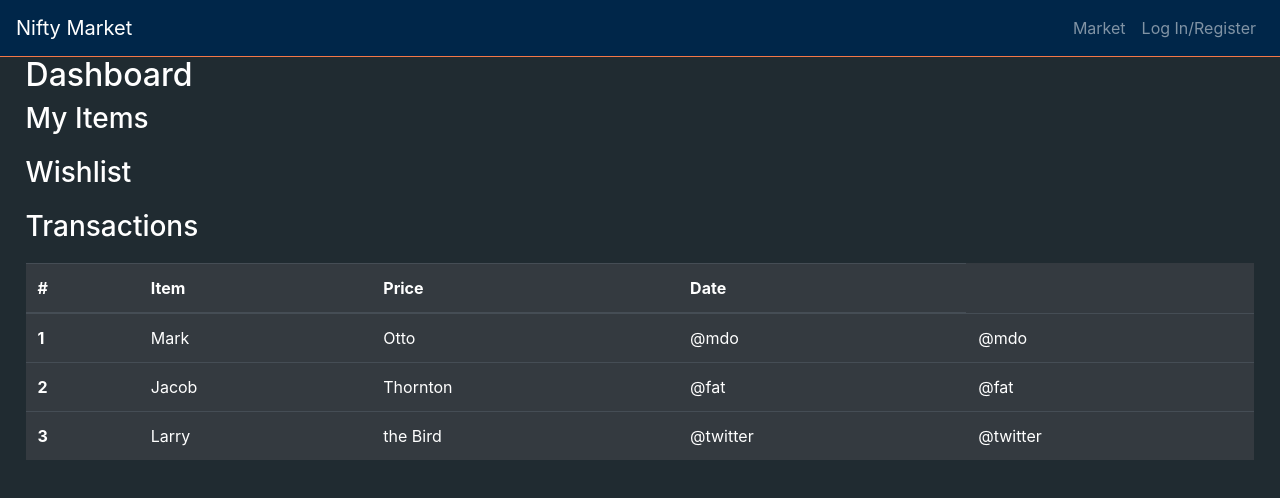
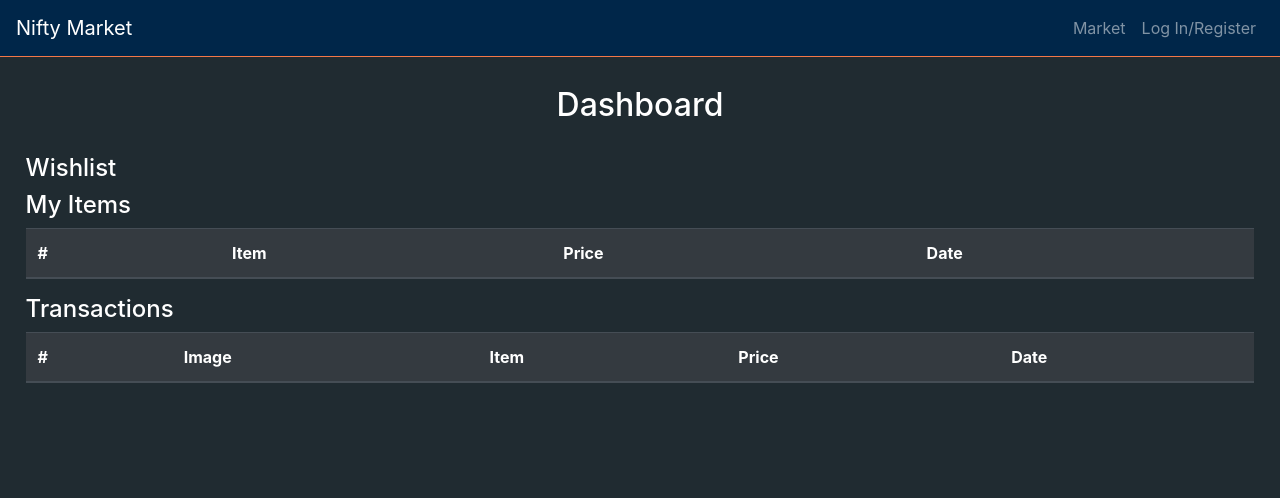
Before and after one commit to nifty-market/Nifty-Market-FE, a React (Create React App) app in the folder nifty-market-app/: page /Dashboard in a window 1280 px wide. Shown: the top 498 px of the page. Built offline with nearby package versions, Linux system fonts and the light colour scheme.

Commit message:
finished components for dashboard, liked each component to backend

```diff
--- a/nifty-market-app/src/actions/index.js
+++ b/nifty-market-app/src/actions/index.js
@@ -1,22 +1,20 @@
-import axios from 'axios';
-
 export const LOGIN_START = 'LOGIN_START';
 export const LOGIN_SUCCESS = 'LOGIN_SUCCESS';
 export const LOGIN_FAILURE = 'LOGIN_FAILURE';
+export const LOGOUT = 'LOGOUT';
 
 export const FETCH_DATA_START = 'FETCH_DATA_START';
 export const FETCH_DATA_SUCCESS = 'FETCH_DATA_SUCCESS';
 export const FETCH_DATA_FAILURE = 'FETCH_DATA_FAILURE';
 
+export const ADD_USER_DATA = 'ADD_USER_DATA';
+
 export const login = creds => dispatch => {
   creds = { "grant_type": "password", ...creds }
   let queryString = Object.keys(creds).map(key => key + '=' + creds[key]).join('&');
-
   dispatch({ type: LOGIN_START });
-  // console.log(creds);
-  // console.log(queryString);
   return fetch("https://java-nifty.herokuapp.com/oauth/token", {
-	  body: "grant_type=password&username=admin&password=password",
+	  body: 'grant_type=password&username=admin&password=password',
 	  headers: {
 	    Authorization: "Basic bGFtYmRhLWNsaWVudDpsYW1iZGEtc2VjcmV0",
 	    "Content-Type": "application/x-www-form-urlencoded"
@@ -24,37 +22,30 @@ export const login = creds => dispatch => {
 	  method: "POST"
 	}).then(res => res.json())
 	.then(data => {
+		console.log(data);
 		localStorage.setItem('token', data.access_token);
 		dispatch({ type: LOGIN_SUCCESS, payload: data.access_token });
 	})
+	.then(() => getUserData())
 	.catch(console.log);
-  // return axios
-	 //  .request({
-	 //  	url: "http://java-nifty.herokuapp.com/oauth/token",
-	 //  	method: "post",
-	 //  	withCredentials: true,
-	 //  	auth: {
-  //     	username: "lambda-client",
-  //     	password: "lambda-secret",
-  //   	},
-  //   	data: queryString,
-  //   	// headers: {
-  //    //    'Content-Type':'application/x-www-form-urlencoded'
-  //   	// }
-  //   })
-	 //  .then(res => {
-	 //    // localStorage.setItem('token', res.data.access_token);
-	 //    // dispatch({ type: LOGIN_SUCCESS, payload: res.data.access_token });
-	 //    console.log(res)
-	 //  })
-	 //  .catch(err => {
-	 //  	// dispatch({ type: LOGIN_FAILURE, error: err.response});
-	 //    console.log(err)
-	 //  })
 };
 
+export const getUserData = () => dispatch => {
+	return fetch("https://java-nifty.herokuapp.com/login", {
+		  headers: {
+		    Authorization: `Bearer ${localStorage.getItem('token')}`,
+		    "Content-Type": "application/x-www-form-urlencoded"
+		  },
+		  method: "GET"
+		}).then(res => res.json()).then( data => {
+			console.log(data)
+			dispatch({ type: ADD_USER_DATA, payload: data });
+		}).catch(console.log)
+}
+
 export const logout = () => dispatch => {
-
+	localStorage.removeItem('token');
+	dispatch({ type: LOGOUT });
 }
 
 export const getData = () => dispatch => {
@@ -67,15 +58,4 @@ export const getData = () => dispatch => {
 		dispatch({ type: FETCH_DATA_SUCCESS, payload: data });
 	})
 	.catch(console.log);
-
-  // axios
-    // .get('https://java-nifty.herokuapp.com/login',
-    // 	{ headers: {'Authorization': `bearer + ${localStorage.getItem('token')}`} })
-    // .then(res => {
-    //   // dispatch({ type: FETCH_DATA_SUCCESS, payload: res.data });
-    //   console.log(res.data);
-    // })
-    // .catch(err => {
-    //   console.log(err)
-    // });
 };
--- a/nifty-market-app/src/components/Dashboard.js
+++ b/nifty-market-app/src/components/Dashboard.js
@@ -1,14 +1,18 @@
 import React from 'react';
+import Wishlist from './dashboard-components/Wishlist.js';
+import MyItems from './dashboard-components/MyItems.js';
 import Transactions from './dashboard-components/Transactions.js'
 
 class Dashboard extends React.Component {
 	render() {
 		return(
 			<div className="dashboard-page">
-				<h2 className="dashboard-title">Dashboard</h2>
+				<h2 className="title">Dashboard</h2>
 				<div className="dashboard">
-					<h3>My Items</h3>
-					<h3>Wishlist</h3>
+					<h4>Wishlist</h4>
+					<Wishlist />
+					<h4>My Items</h4>
+					<MyItems />
 					<Transactions />
 				</div>
 			</div>
--- a/nifty-market-app/src/components/dashboard-components/MyItems.js
+++ b/nifty-market-app/src/components/dashboard-components/MyItems.js
@@ -1,11 +1,53 @@
 import React from 'react';
+import { connect } from 'react-redux';
+
+import { Table } from 'reactstrap';
+import {
+	Card,
+	CardImg,
+	CardText,
+	CardBody,
+	CardTitle,
+	CardSubtitle,
+	Button
+} from 'reactstrap';
 
 class MyItems extends React.Component {
+
+	componentDidMount() {
+		console.log(this.props.userItems)
+	}
+
 	render() {
 		return(
-
+			<div>
+				<Table dark>
+	        <thead>
+	          <tr>
+	            <th>#</th>
+	            <th>Item</th>
+	            <th>Price</th>
+	            <th>Date</th>
+	          </tr>
+	        </thead>
+	        <tbody>
+	          	{this.props.userItems.map((item, i) => {
+	          		return <tr key={item.id}>
+			            <th scope="row">{i+1}</th>
+			            <td>{item.name}</td>
+			            <td>$9.99</td>
+			            <td>date</td>
+		          	</tr>
+	          	})}
+	        </tbody>
+	      </Table>
+			</div>
 		);
 	}
 }
 
-export default MyItems;
+const mapStateToProps = ({ userItems }) => ({
+	userItems
+});
+
+export default connect(mapStateToProps, {})(MyItems);
--- a/nifty-market-app/src/components/dashboard-components/Transactions.js
+++ b/nifty-market-app/src/components/dashboard-components/Transactions.js
@@ -1,42 +1,33 @@
 import React from 'react';
+import { connect } from 'react-redux';
+
 import { Table } from 'reactstrap';
 
 class Transactions extends React.Component {
 	render() {
 		return(
 			<div className="transactions" >
-				<h3>Transactions</h3>
+				<h4>Transactions</h4>
 				<Table dark>
 	        <thead>
 	          <tr>
 	            <th>#</th>
+	            <th>Image</th>
 	            <th>Item</th>
 	            <th>Price</th>
 	            <th>Date</th>
 	          </tr>
 	        </thead>
 	        <tbody>
-	          <tr>
-	            <th scope="row">1</th>
-	            <td>Mark</td>
-	            <td>Otto</td>
-	            <td>@mdo</td>
-	            <td>@mdo</td>
-	          </tr>
-	          <tr>
-	            <th scope="row">2</th>
-	            <td>Jacob</td>
-	            <td>Thornton</td>
-	            <td>@fat</td>
-	            <td>@fat</td>
-	          </tr>
-	          <tr>
-	            <th scope="row">3</th>
-	            <td>Larry</td>
-	            <td>the Bird</td>
-	            <td>@twitter</td>
-	            <td>@twitter</td>
-	          </tr>
+	          {this.props.transactions.map((item, i) => {
+	          		return <tr key={item.id}>
+			            <th scope="row">{i+1}</th>
+			            <td><img height='40px' src={item.imgUrl}></img></td>
+			            <td>{item.name}</td>
+			            <td>${item.price}</td>
+			            <td>date</td>
+		          	</tr>
+	          	})}
 	        </tbody>
 	      </Table>
 	    </div>
@@ -44,4 +35,8 @@ class Transactions extends React.Component {
 	}
 }
 
-export default Transactions;
+const mapStateToProps = ({ transactions }) => ({
+	transactions
+});
+
+export default connect(mapStateToProps, {})(Transactions);
--- a/nifty-market-app/src/components/dashboard-components/Wishlist.js
+++ b/nifty-market-app/src/components/dashboard-components/Wishlist.js
@@ -1,11 +1,40 @@
 import React from 'react';
+import { connect } from 'react-redux';
+import {
+	Card,
+	CardImg,
+	CardText,
+	CardBody,
+	CardTitle,
+	CardSubtitle,
+	Button
+} from 'reactstrap';
 
 class Wishlist extends React.Component {
 	render() {
 		return(
-
+			<div className="cards-container" >
+					{this.props.wishlist.map( item => {
+						return <Card className="text-center" key={item.id} >
+			        <CardBody>
+			        	<CardTitle>{item.name}</CardTitle>
+			        </CardBody>
+		        	<div className='img-container'>
+		        		<CardImg className="card-img" top width="100%" src={item.imgUrl} alt="Card image cap" />
+		          </div>
+			        <CardBody>
+			        	<CardText className='price'>$9.99</CardText>
+			          <Button>Buy Now</Button>
+			        </CardBody>
+			      </Card>
+					})}
+				</div>
 		);
 	}
 }
 
-export default Wishlist;
+const mapStateToProps = ({ wishlist }) => ({
+	wishlist
+});
+
+export default connect(mapStateToProps, {})(Wishlist);
--- a/nifty-market-app/src/reducers/index.js
+++ b/nifty-market-app/src/reducers/index.js
@@ -2,21 +2,24 @@ import {
   LOGIN_START,
   LOGIN_SUCCESS,
   LOGIN_FAILURE,
+  LOGOUT,
   FETCH_DATA_START,
   FETCH_DATA_SUCCESS,
   FETCH_DATA_FAILURE,
+  ADD_USER_DATA,
 } from '../actions';
 
 const initialState = {
+  username: '',
+  userItems: [],
+  wishlist: [],
+  transactions: [],
 	items: [],
-  cards: [],
-  ygoCards: [],
-  pokeCards: [],
   loggingIn: false,
   fetchingItems: false,
   updatingItem: false,
   deletingItem: false,
-  loggedIn: false,
+  loggedIn: localStorage.getItem('token'),
   errorStatusCode: null,
   token: localStorage.getItem('token'),
   error: ''
@@ -42,6 +45,12 @@ const reducer = (state = initialState, action) => {
         loggingIn: false,
         error: action.error
       };
+    case LOGOUT:
+      return {
+        ...state,
+        loggedIn: false,
+        token: ''
+      };
     case FETCH_DATA_START:
       return {
         ...state,
@@ -54,6 +63,14 @@ const reducer = (state = initialState, action) => {
         fetchingItems: false,
         items: [...action.payload.cards,...action.payload.videogames]
       };
+    case ADD_USER_DATA:
+      return {
+        ...state,
+        username: action.payload.username,
+        userItems: [...action.payload.cards,...action.payload.videogames],
+        wishlist: [...action.payload.wishlist.products],
+        transactions: action.payload.transactions
+      };
     default:
       return state;
   }
```
